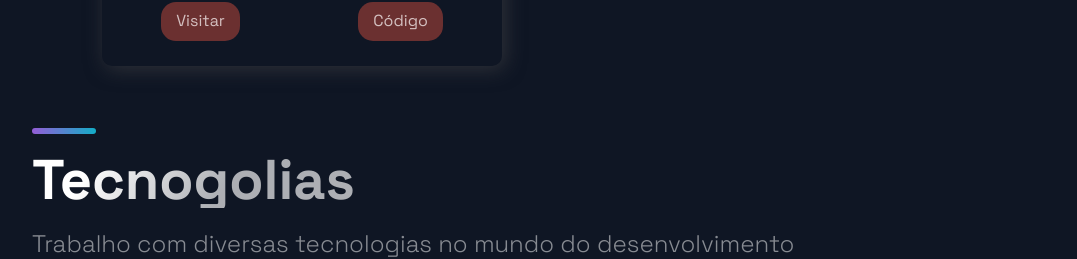
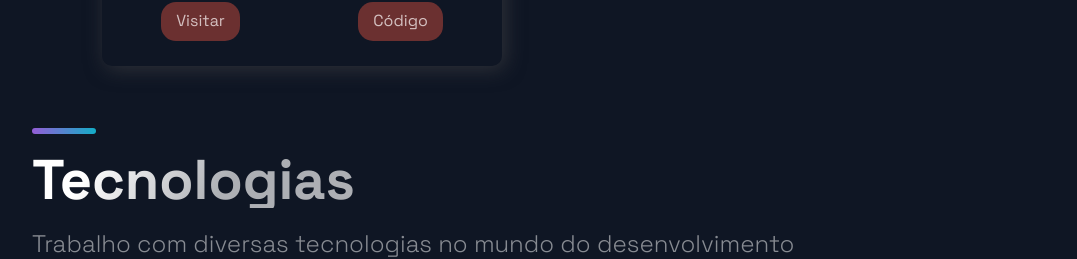
Before and after one commit to amorelliarthur/portifolio_website, a Next.js app: page / in a window 1280 px wide. Shown: the part 2045-2304 px from the top of the page, without its empty margins (88-1165 px from the left). Built offline with nearby package versions, Linux system fonts and the light colour scheme.

Commit message:
Technologies

```diff
--- a/src/components/Technologies/Technologies.js
+++ b/src/components/Technologies/Technologies.js
@@ -7,7 +7,7 @@ const Technologies = () =>  (
   <Section id="tech">
     <SectionDivider />
     <br />
-    <SectionTitle>Tecnogolias</SectionTitle>
+    <SectionTitle>Tecnologias</SectionTitle>
     <SectionText>
     Trabalho com diversas tecnologias no mundo do desenvolvimento web.
     Do back-end ao front-end.
```
